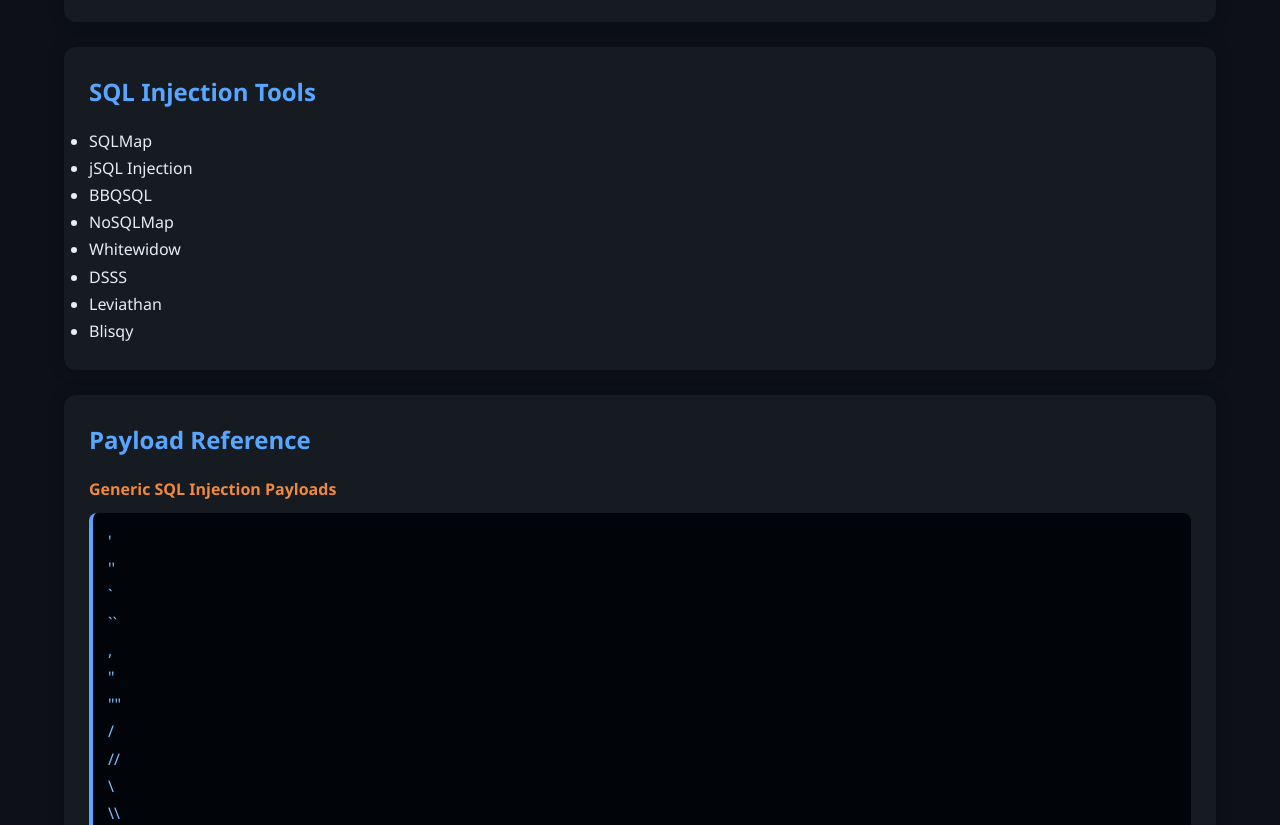
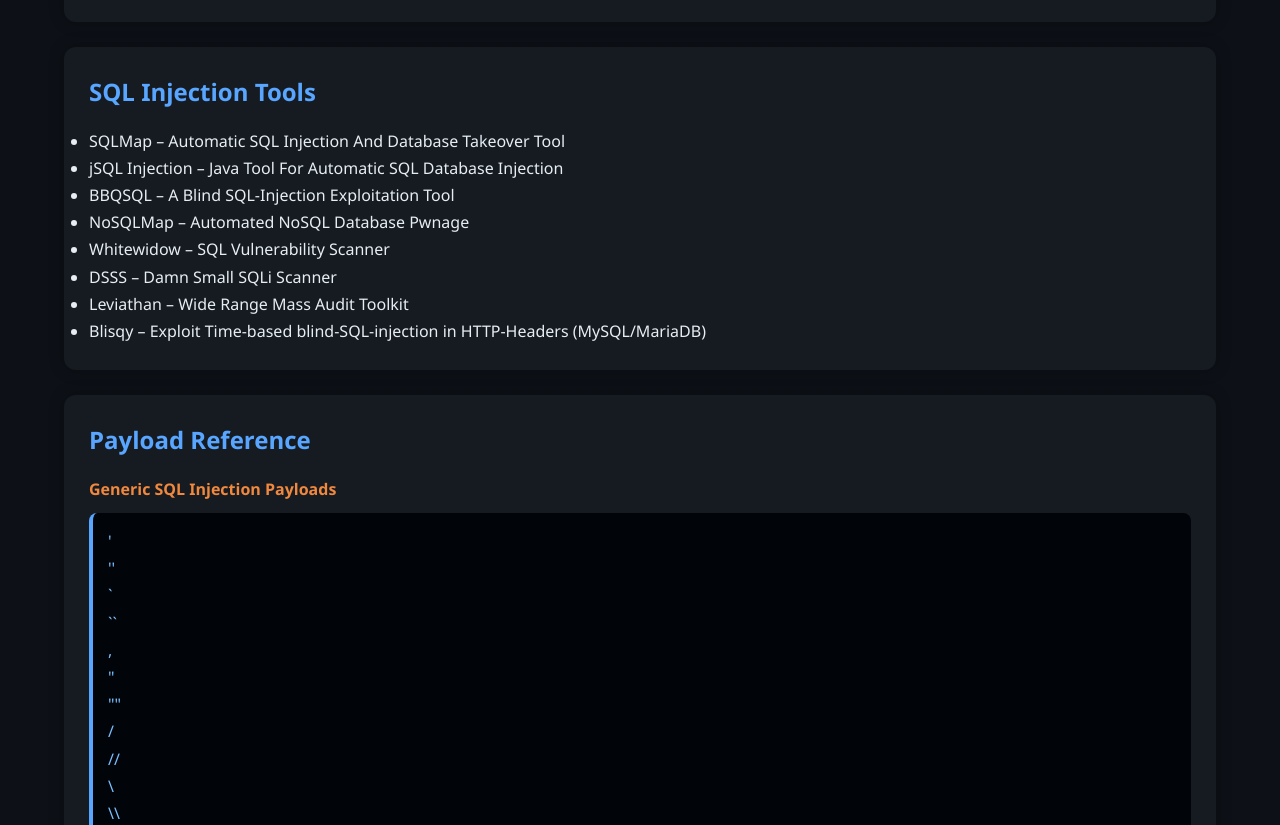
Before and after one commit to shajib000/SQL-Injection-Guide, a plain HTML site: page index.html in a window 1280 px wide. Shown: the part 1520-2345 px from the top of the page. Drawn offline with Linux system fonts and the light colour scheme.

```diff
--- a/index.html
+++ b/index.html
@@ -13,7 +13,7 @@
 </script>
 <title>SQL Injection Reference Guide</title>
     <div class="logo">
-    SB SHAJIB
+    ▄︻デ ᔕᗷ ᔕᕼᗩᒎᎥᗷ ══━一
 </div>
 
 <style>
@@ -228,14 +228,14 @@
         <h2>SQL Injection Tools</h2>
 
         <ul>
-            <li>SQLMap</li>
-            <li>jSQL Injection</li>
-            <li>BBQSQL</li>
-            <li>NoSQLMap</li>
-            <li>Whitewidow</li>
-            <li>DSSS</li>
-            <li>Leviathan</li>
-            <li>Blisqy</li>
+            <li>SQLMap – Automatic SQL Injection And Database Takeover Tool</li>
+            <li>jSQL Injection – Java Tool For Automatic SQL Database Injection</li>
+            <li>BBQSQL – A Blind SQL-Injection Exploitation Tool</li>
+            <li>NoSQLMap – Automated NoSQL Database Pwnage</li>
+            <li>Whitewidow – SQL Vulnerability Scanner</li>
+            <li>DSSS – Damn Small SQLi Scanner</li>
+            <li>Leviathan – Wide Range Mass Audit Toolkit</li>
+            <li>Blisqy – Exploit Time-based blind-SQL-injection in HTTP-Headers (MySQL/MariaDB)</li>
         </ul>
     </div>
 
```
